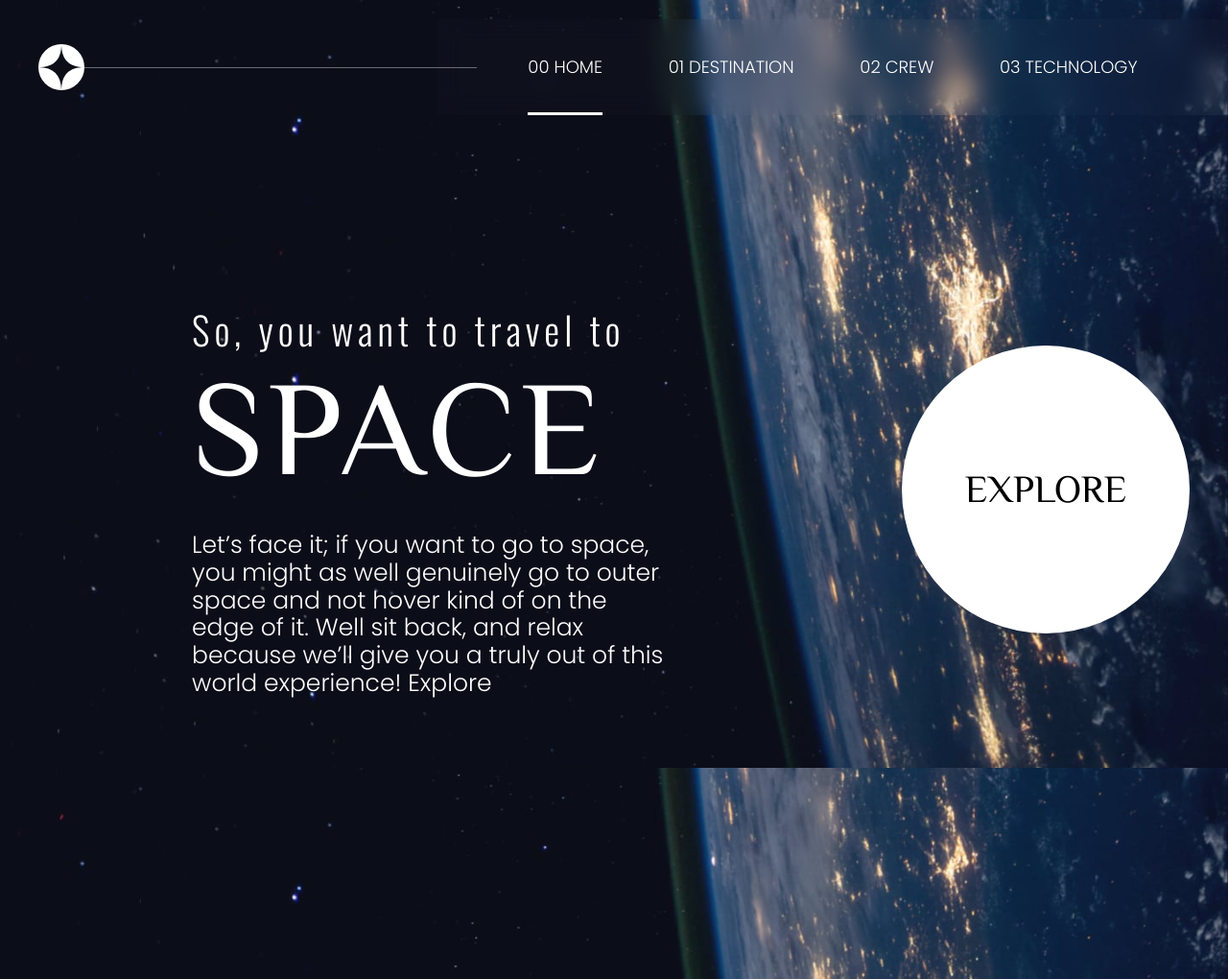
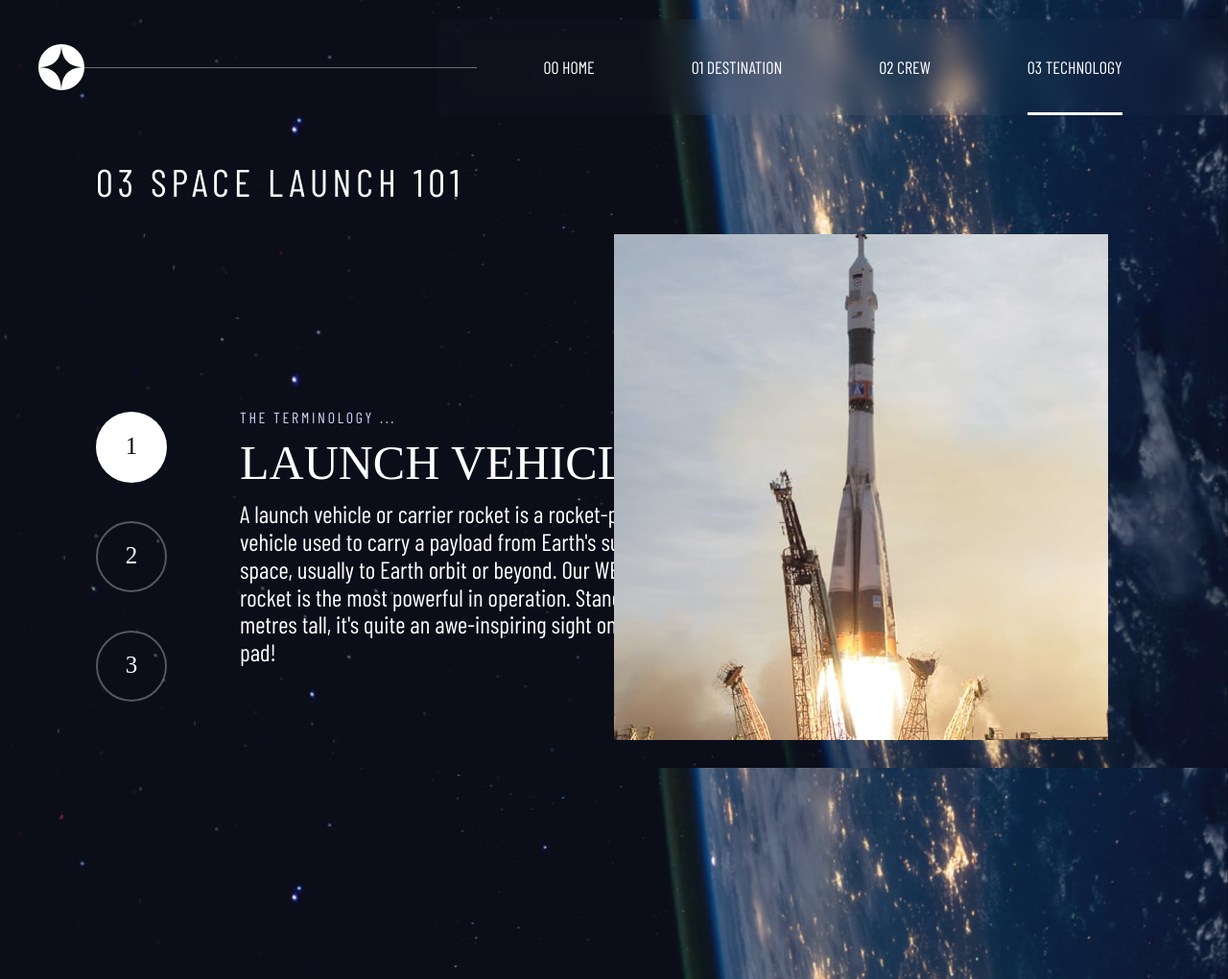
Before and after one commit to abdelkodosfathy/space, a plain HTML site: page index.html in a window 1280 px wide. Shown: the whole page at 96% size. Drawn offline with nearby package versions, Linux system fonts and the light colour scheme; a web font is replaced by a local one.

Commit message:
added technology setion

```diff
--- a/css/main.css
+++ b/css/main.css
@@ -3,9 +3,15 @@
     color: white;
     padding: 0;
     margin: 0;
-    font-family: 'poppins';
+    user-select: none;
 }
-
+:root {
+    --heading: 'Bellefair';
+    --text:'Barlow Condensed';
+    --ligh-blue: #D0D6F9;
+    --black: #0B0D17;
+    --ofwhite:#ffffff;
+}
 
 body{
     background-image: url("../photos/home/background-home-desktop.jpg");
@@ -38,19 +44,19 @@ nav{
     justify-content: space-around;
     padding: 10px 60px;
 }
+p{
+    font-family: var(--text);
+}
 a{
+    font-family: var(--text);
     text-decoration: none;
     position: relative;
     font-size: 18px;
 }
-
-.hovered::after{
-    height: 3px;
-}
 a::after{
     content: "";
     position: absolute;
-    background-color:white;
+    background-color:var(--ofwhite);
     height: 0px;
     width: 100%;
     left: 0;
@@ -58,6 +64,9 @@ a::after{
     transition: 0.3s;
 }
 a:hover::after{
+    height: 3px;
+}
+.hovered::after{
     height: 3px;
 }
 .line{
@@ -80,16 +89,15 @@ a:hover::after{
     align-items: center;
     justify-content: center;
     width: 500px;
-    padding: 100px;
+    padding: 150px;
     font-size: 25px;
-
 }
 .space{
-    font-family: 'Philosopher';
+    font-family: var(--heading);
     font-size: 140px;
 }
 .travel{
-    font-family: 'Oswald';
+    font-family: var(--text);
     font-size: 40px;
     font-weight: 100;
     letter-spacing: 5px;
@@ -102,37 +110,33 @@ a:hover::after{
     height: 300px;
     border-radius: 50%;
     margin: 300px;
-    background-color:white;
+    background-color:var(--ofwhite);
     color: black;
     font-size: 40px;
-    font-family:'philosopher';
+    font-family:var(--heading);
+
 }
 .dis-no{
     display: none;
 }
 
-.planets {
-    width: 45%;
+.planets{
+    width: 80%;
     height: 100px;
     display: flex;
     align-items: center;
     justify-content: space-between;
 }
-.planets a{
-    font-family: 'Oswald';
-
-}
 .planets a::after{
     bottom: -15px;
 }
 .side-content{
-    width: 700px;
+    width: 450px;
     line-height: 30px;
     font-size: 20px;
     height: 400px;
-
 }
-@keyframes move {
+@keyframes move{
     0% {top: 0px;}
     50% {top: 50px;}
     100% {top: 0px;}
@@ -142,9 +146,9 @@ a:hover::after{
     height: 495px;
 }
 .planet-name{
-    font-family: 'oswald';
-    font-size: 140px;
-    letter-spacing: 6px;
+    font-family: var(--heading);
+    font-size: 100px;
+    font-weight: 100;
 }
 .img-planet img{
     position: relative;
@@ -154,13 +158,12 @@ a:hover::after{
     width: 160px;
     display: flex;
     justify-content: space-between;
-    padding: 100px;
+    padding: 150px;
     position: absolute;
-    bottom: 200px;
-
+    bottom: 180px;
 }
 .crew-selector:hover{
-    background-color: white;
+    background-color: var(--ligh-blue);
 }
 .crew-selector{
     cursor: pointer;
@@ -170,9 +173,44 @@ a:hover::after{
     background-color: rgba(255, 255, 255, 0.3);
 }
 .crew-selector.hovered{
-    background-color:white;
+    background-color:var(--ofwhite);
 }
-.crew-title{
+.crew-title,.tech-title{
     color: rgba(255, 255, 255, 0.4);
-    font-weight: 300px;
+    font-weight: 400;
+    font-family: var(--heading);
 }
+.tech-main .paragraph{
+    display: flex;
+}
+.tech-title{
+    font-size:16px;
+    letter-spacing: 2.7px ;
+    font-family: var(--text);
+    color: var(--ligh-blue);
+}
+.tech-name{
+    font-family: var(--heading);
+    font-weight: 100;
+    margin: 10px 0px;
+}
+.tech-selector{
+    font-family: var(--heading);
+    cursor: pointer;
+    width: 70px;
+    height: 70px;
+    border-radius: 50%;
+    color: var(--ofwhite);
+    border: 2.5px solid hwb(0 100% 0% / 0.3);
+    display: flex;
+    justify-content: center;
+    align-items: center;
+    margin: 40px 0px 0px -150px ;
+}
+.tech-selector:hover{
+    border-color:var(--ofwhite);
+}
+.tech-selector.hovered{
+    background-color: var(--ofwhite);
+    color: var(--black);
+}
--- a/index.html
+++ b/index.html
@@ -8,7 +8,7 @@
     <link rel="stylesheet" href="css/normalize.css">
     <link rel="preconnect" href="https://fonts.googleapis.com">
     <link rel="preconnect" href="https://fonts.gstatic.com" crossorigin>
-    <link href="https://fonts.googleapis.com/css2?family=Oswald:wght@300&family=Philosopher&family=Poppins:wght@300&display=swap" rel="stylesheet">
+    <link href="https://fonts.googleapis.com/css2?family=Barlow+Condensed&family=Bellefair&display=swap" rel="stylesheet">
     <title>Document</title>
 </head>
 <body>
@@ -69,7 +69,7 @@
     <div class="content dis-no"id="CREW">
             <div class="crew-main">
                 <div class="paragraph">
-                    <p>MEET YOUR CREW</p>
+                    <h1 class="travel pic"><span>02</span> MEET YOUR CREW</h1>
                     <div class="crew-content ">
                         <h1 class="crew-title">Pilot <br><span class="crew-name"> Victor Glover </span></h1>
                         <p>
@@ -83,7 +83,7 @@
                         </p>
                     </div>
                     <div class="crew-content dis-no">
-                        <h1 class="crew-title">Commander <br><span class="crew-name">Douglas Hurley</span></h1>
+                        <h3 class="crew-title">Commander <br><span class="crew-name">Douglas Hurley</span></h3>
                         <p>
                             Douglas Gerald Hurley is an American engineer, former Marine Corps pilot and former NASA astronaut. He launched into space for the third time as commander of Crew Dragon Demo-2.
                         </p>
@@ -109,6 +109,41 @@
             <img src="./photos/crew/image-anousheh-ansari.webp" class="img-crew dis-no">
         </div>
     </div>
+    <div class="content dis-no"id="technology">
+        <div class="tech-main">
+            <h1 class="travel tech"><span>03</span> SPACE LAUNCH 101</h1>
+            <div class="paragraph">
+                <div class="techs">
+                    <div class="tech-selector">1</div>
+                    <div class="tech-selector">2</div>
+                    <div class="tech-selector">3</div>
+                </div>
+                <div class="tech-content ">
+                    <p class="tech-title">THE TERMINOLOGY ...<p><h1 class="tech-name">LAUNCH VEHICLE</h1>
+                    <p>
+                        A launch vehicle or carrier rocket is a rocket-propelled vehicle used to carry a payload from Earth's surface to space, usually to Earth orbit or beyond. Our WEB-X carrier rocket is the most powerful in operation. Standing 150 metres tall, it's quite an awe-inspiring sight on the launch pad!
+                    </p>
+                </div>
+                <div class="tech-content dis-no">
+                    <h1 class="tech-title">Mission Specialist <br><span class="tech-name">Mark Shuttleworth</span></h1>
+                    <p>
+                        Mark Richard Shuttleworth is the founder and CEO of Canonical, the company behind the Linux-based Ubuntu operating system. Shuttleworth became the first South African to travel to space as a space tourist.
+                    </p>
+                </div>
+                <div class="tech-content dis-no">
+                    <h3 class="tech-title">Commander <br><span class="tech-name">Douglas Hurley</span></h3>
+                    <p>
+                        Douglas Gerald Hurley is an American engineer, former Marine Corps pilot and former NASA astronaut. He launched into space for the third time as commander of Crew Dragon Demo-2.
+                    </p>
+                </div>
+            </div>
+        </div>
+        <div class="image-tech">
+            <img src="./photos/technology/image-launch-vehicle-portrait.jpg" class="img-tech ">
+            <img src="./photos/technology/image-spaceport-portrait.jpg" class="img-tech dis-no">
+            <img src="./photos/technology/image-space-capsule-portrait.jpg " class="img-tech dis-no">
+        </div>
+    </div>
 </body>
 <script src="js.js"></script>
 </html>
--- a/js.js
+++ b/js.js
@@ -6,12 +6,15 @@ let planetImage = document.getElementsByClassName("img-planet");
 let crewImage = document.getElementsByClassName("img-crew");
 let crewSelector = document.getElementsByClassName("crew-selector");
 let crewContent = document.getElementsByClassName("crew-content");
+let techImage = document.getElementsByClassName("img-tech");
+let techSelector = document.getElementsByClassName("tech-selector");
+let techContent = document.getElementsByClassName("tech-content");
 console.log(MainNav);
 //to set underline
 function itemChicked(el) {
     for(let i = 0; i < MainNav.length; i++){
         MainNav[i].classList.remove("hovered");
-        if(i <= 2){
+        if(i <= 3){
             content[i].classList.add("dis-no");
         }
     }
@@ -50,8 +53,18 @@ function crewChicked(el) {
     crewContent[el].classList.remove("dis-no");
     crewImage[el].classList.remove("dis-no");
 }
+function techChicked(el) {
+    for(let i = 0; i < techImage.length; i++){
+        techSelector[i].classList.remove("hovered");
+        techContent[i].classList.add("dis-no");
+        techImage[i].classList.add("dis-no");
+    }
+    techSelector[el].classList.add("hovered");
+    techContent[el].classList.remove("dis-no");
+    techImage[el].classList.remove("dis-no");
+}
 
-window.onload = itemChicked(0);
+window.onload = itemChicked(3);
 MainNav[0].onclick = () => itemChicked(0);
 MainNav[1].onclick = () => itemChicked(1);
 MainNav[2].onclick = () => itemChicked(2);
@@ -68,3 +81,8 @@ crewSelector[0].onclick = () => crewChicked(0);
 crewSelector[1].onclick = () => crewChicked(1);
 crewSelector[2].onclick = () => crewChicked(2);
 crewSelector[3].onclick = () => crewChicked(3);
+
+window.onload = techChicked(0);
+techSelector[0].onclick = () => techChicked(0);
+techSelector[1].onclick = () => techChicked(1);
+techSelector[2].onclick = () => techChicked(2);
```
